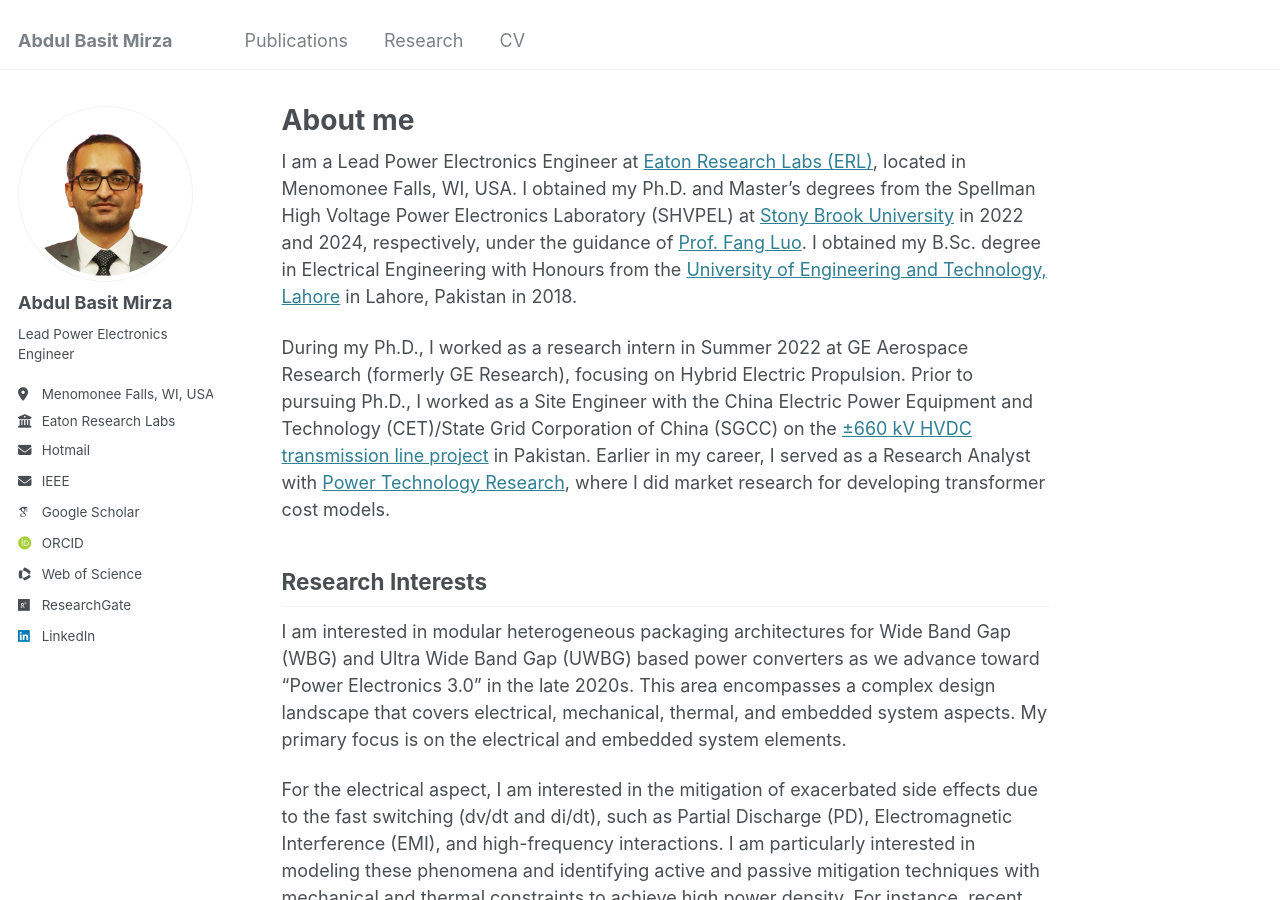
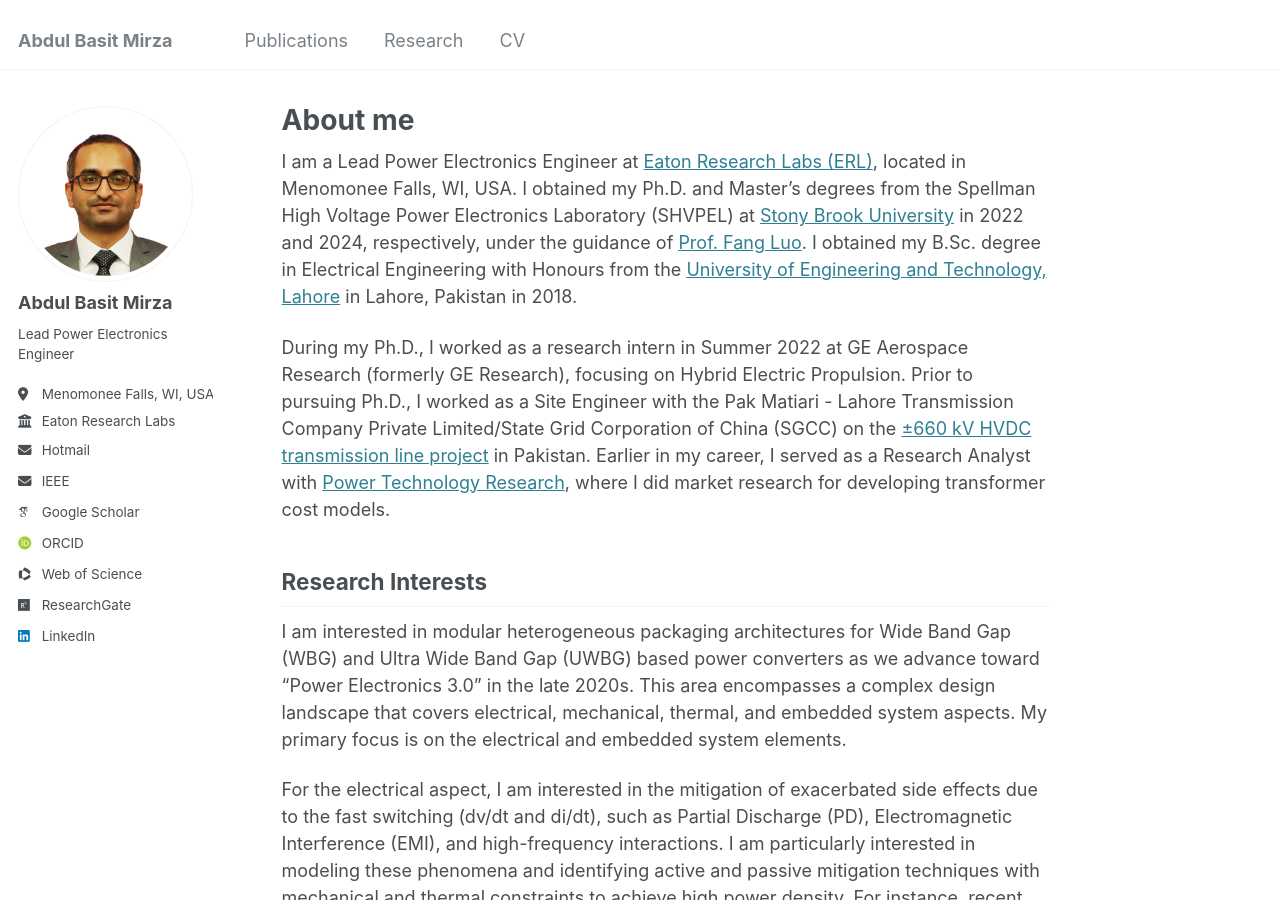
Before and after one commit to AbdulBasitMirza/abdulbasitmirza.github.io, a Jekyll site: the page built from _pages/about.md, in a window 1280 px wide and 900 px high. Built offline with Jekyll 4.4.1, drawn with Linux system fonts in a browser that asks for light colours; some web fonts are replaced.

Commit message:
Update about.md

```diff
--- a/_pages/about.md
+++ b/_pages/about.md
@@ -9,7 +9,7 @@ redirect_from:
 
 I am a Lead Power Electronics Engineer at [Eaton Research Labs (ERL)](https://www.eaton.com/us/en-us/company/research-and-development.html), located in Menomonee Falls, WI, USA. I obtained my Ph.D. and Master's degrees from the Spellman High Voltage Power Electronics Laboratory (SHVPEL) at [Stony Brook University](https://www.stonybrook.edu) in 2022 and 2024, respectively, under the guidance of [Prof. Fang Luo](https://www.stonybrook.edu/commcms/electrical/people/-core_faculty/luo_fang). I obtained my B.Sc. degree in Electrical Engineering with Honours from the [University of Engineering and Technology, Lahore](https://www.uet.edu.pk/home/) in Lahore, Pakistan in 2018.
 
-During my Ph.D., I worked as a research intern in Summer 2022 at GE Aerospace Research (formerly GE Research), focusing on Hybrid Electric Propulsion. Prior to pursuing Ph.D., I worked as a Site Engineer with the China Electric Power Equipment and Technology (CET)/State Grid Corporation of China (SGCC) on the [±660 kV HVDC transmission line project](https://cpec.gov.pk/project-details/17) in Pakistan. Earlier in my career, I served as a Research Analyst with [Power Technology Research](https://ptr.inc), where I did market research for developing transformer cost models.
+During my Ph.D., I worked as a research intern in Summer 2022 at GE Aerospace Research (formerly GE Research), focusing on Hybrid Electric Propulsion. Prior to pursuing Ph.D., I worked as a Site Engineer with the Pak Matiari - Lahore Transmission Company Private Limited/State Grid Corporation of China (SGCC) on the [±660 kV HVDC transmission line project](https://cpec.gov.pk/project-details/17) in Pakistan. Earlier in my career, I served as a Research Analyst with [Power Technology Research](https://ptr.inc), where I did market research for developing transformer cost models.
 
 
 Research Interests
```
